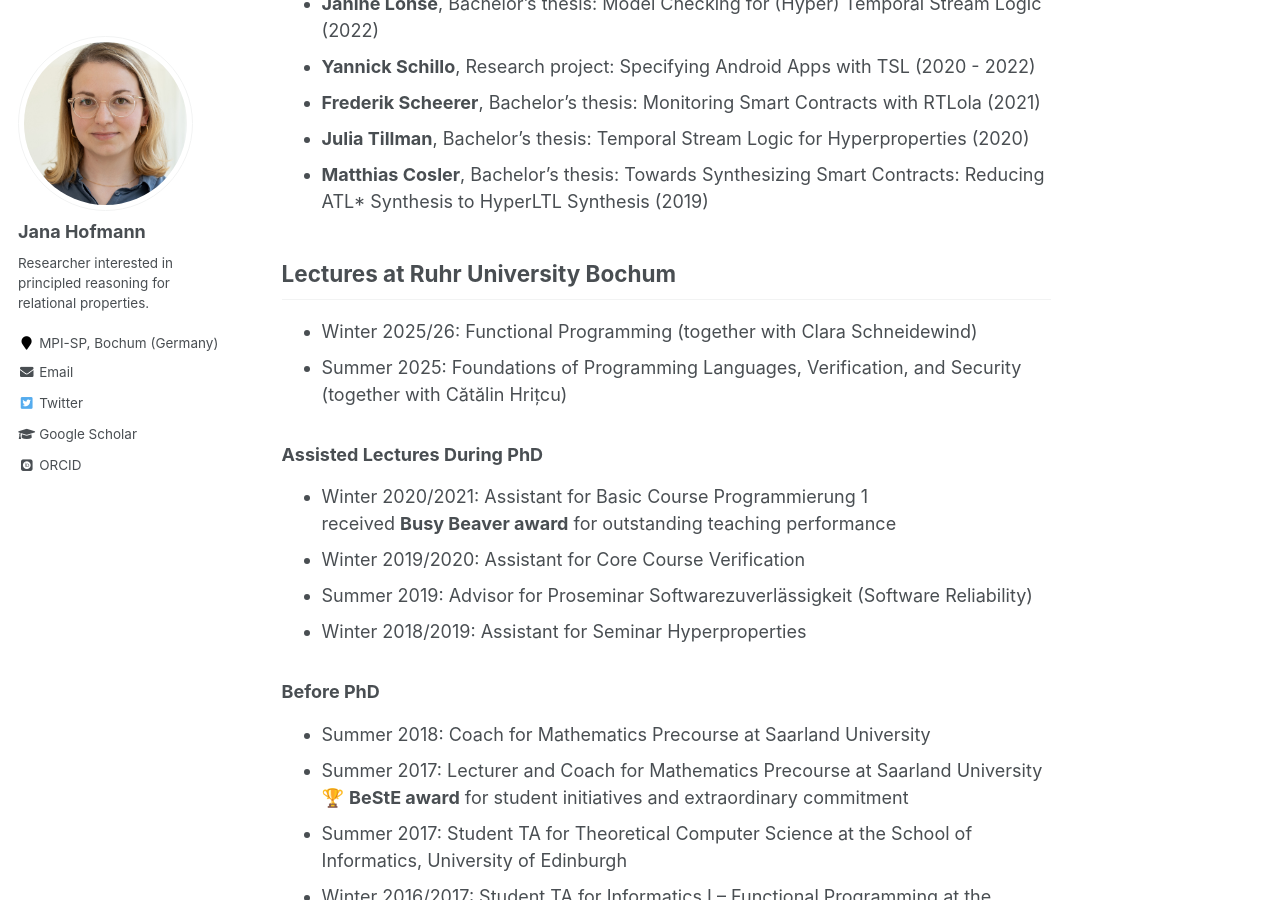
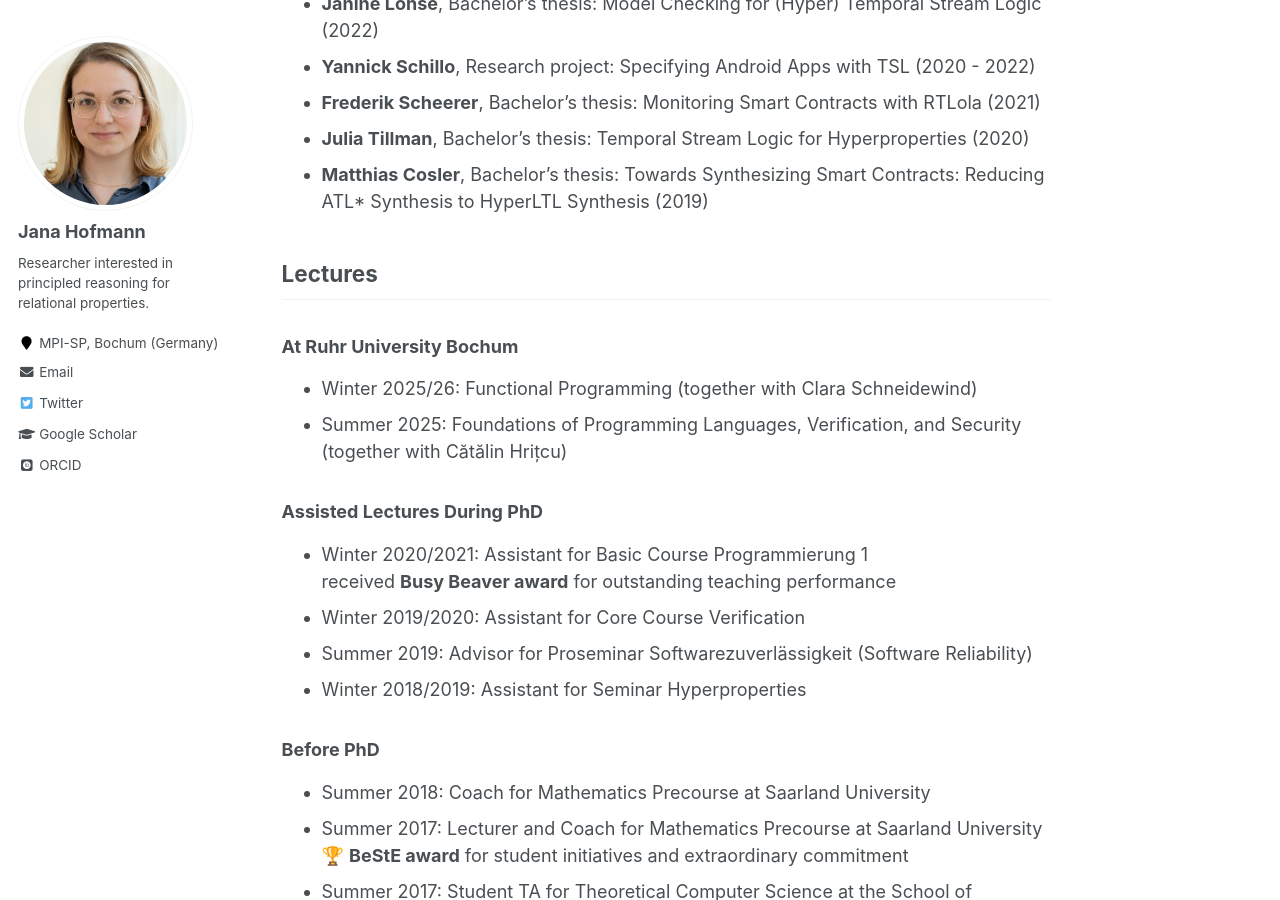
Before and after one commit to janahofmann/janahofmann.github.io, a Jekyll site: the page built from _pages/about.md, in a window 1280 px wide and 900 px high, scrolled down 3468 px. Built offline with Jekyll 4.4.1, drawn with Linux system fonts in a browser that asks for light colours; emoji names are drawn with the system emoji font; some web fonts are replaced.

Commit message:
updates main page

```diff
--- a/_pages/about.md
+++ b/_pages/about.md
@@ -124,7 +124,9 @@ I obtained my PhD from [Saarland University](https://saarland-informatics-campus
 * **Julia Tillman**, Bachelor's thesis: Temporal Stream Logic for Hyperproperties (2020)
 * **Matthias Cosler**, Bachelor's thesis: Towards Synthesizing Smart Contracts: Reducing ATL* Synthesis to HyperLTL Synthesis (2019)
 
-## Lectures at Ruhr University Bochum
+## Lectures
+
+### At Ruhr University Bochum
 
 * Winter 2025/26: Functional Programming (together with Clara Schneidewind)
 * Summer 2025: Foundations of Programming Languages, Verification, and Security (together with Cătălin Hrițcu)
```
